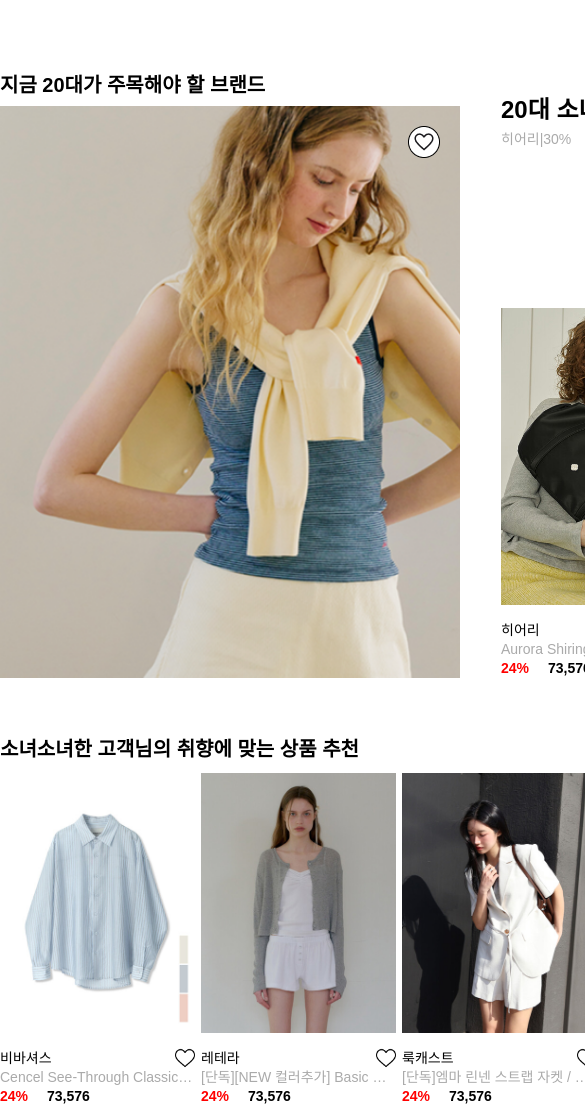
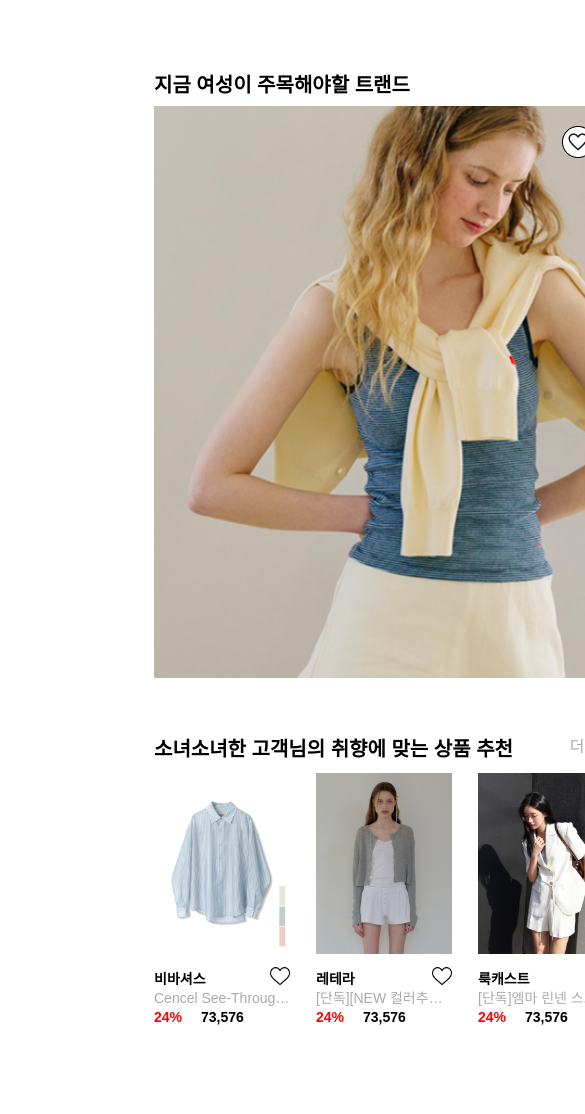
Before and after one commit to NO1CHOI/test_w_concep0702, a plain HTML site: page index.html in a window 390 px wide. Shown: the top 1114 px of the page, 585 px wide, since content can reach past the window. Drawn offline with Linux system fonts and the light colour scheme.

Commit message:
test 완료

```diff
--- a/index.html
+++ b/index.html
@@ -6,20 +6,21 @@
     <title>W 컨셉 | 브랜드 | 20대 주목</title>
     <link rel="stylesheet" href="./styles/reset.css">
     <link rel="stylesheet" href="/styles/test_0702.css">
+    <link rel="stylesheet" href="/styles/responsive.css">
 </head>
 <body>
     <main>
         <div class="top">
             <div class="contents_right">
-                <h1>지금 20대가 주목해야 할 브랜드</h1>
+                <h1>지금 여성이 주목해야할 트랜드</h1>
                 <div class="big_thum">
                     <a href="#" class="item" ><!-- <img src="./images/001_1.png" alt="20대 여성"> --></a>
                     <a href="#" class="favorite" ><img src="./images/favorite.png" alt="찜하기"></a>
                 </div>
             </div>
             <div class="contents_left">
-                <h2>20대 소녀의 감성을 담아</h2>
-                <span>히어리|30%</span>
+                <h2>아름다운 여성의 감성을 담아</h2>
+                <span>히어리 | 30%</span>
                 <ul class="content_wrap">
                     <li>
                         <ul class="content">
--- /dev/null
+++ b/styles/responsive.css
@@ -0,0 +1,21 @@
+/* responsive.css */
+/* desktop 768 ~ 1920 */
+/* tablet 320 ~ 767 */
+@media screen and (max-width:767px){
+    main {}
+    main .top {width: 460px; margin:0 auto;}
+    main .top .contents_right {margin-right:0;}
+    main .top .contents_left {display: none;}
+    main .bottom {width: 460px; margin:0 auto;}
+    main .bottom .content_wrap {}
+    main .bottom .content_wrap li {width:136px; height:338px;}
+    main .bottom .content_wrap li:nth-child(4) {display: none;}
+    main .bottom .content_wrap li:nth-child(5) {display: none;}
+    main .bottom .content_wrap li:nth-child(6) {display: none;}
+    main .bottom .content_wrap li .content a img {}
+    main .bottom .content_wrap li .content li .love {
+        width:20px; height: 20px;
+        display: inline-block;
+        position:absolute; right:0; bottom:125px;
+    }
+}
--- a/styles/test_0702.css
+++ b/styles/test_0702.css
@@ -10,7 +10,8 @@ Tablet = 320~ 767
 
 main {
     /* background-color:lightgoldenrodyellow; */
-    width: 1200px;
+    max-width: 1200px;
+    min-width: 768px;
     height: 150vh;
     margin:0 auto;
 }
@@ -64,7 +65,8 @@ main .top .contents_left .content_wrap li .content li {
 }
 main .top .contents_left .content_wrap li .content li a {font-size: 0.875rem;}
 main .top .contents_left .content_wrap li .content li a img {width: 100%;}
-main .top .contents_left .content_wrap li .content li a .title {padding-top:15px;}
+main .top .contents_left .content_wrap li .content li a .title {padding-top:15px;
+    font-weight: 600;}
 main .top .contents_left .content_wrap li .content li a .color {
     width: 223px;
     color:#aaa;padding:5px 0;
@@ -97,7 +99,7 @@ main .bottom .content_wrap {
 }
 main .bottom .content_wrap li {}
 main .bottom .content_wrap li .content {
-    width: 195px; height:338px;
+    width:195px; height:338px;
 }
 main .bottom .content_wrap li .content li {
     /* background-color: yellow; */
@@ -105,7 +107,7 @@ main .bottom .content_wrap li .content li {
 }
 main .bottom .content_wrap li .content li a {font-size: 0.875rem;}
 main .bottom .content_wrap li .content li a img {width: 100%;}
-main .bottom .content_wrap li .content li a .title {padding-top:15px;}
+main .bottom .content_wrap li .content li a .title {padding-top:15px; font-weight: 600;}
 main .bottom .content_wrap li .content li a .color {
     color:#aaa;padding:5px 0;
     overflow: hidden;
```
